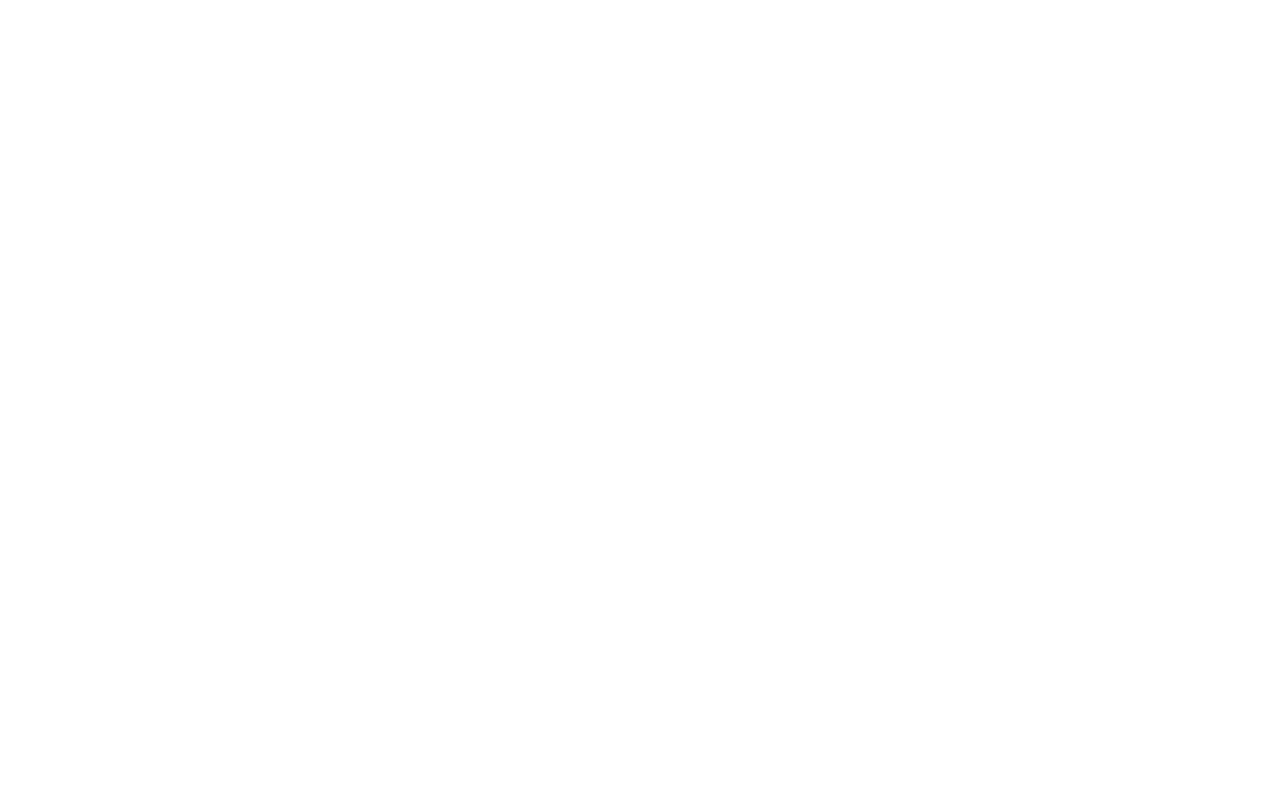
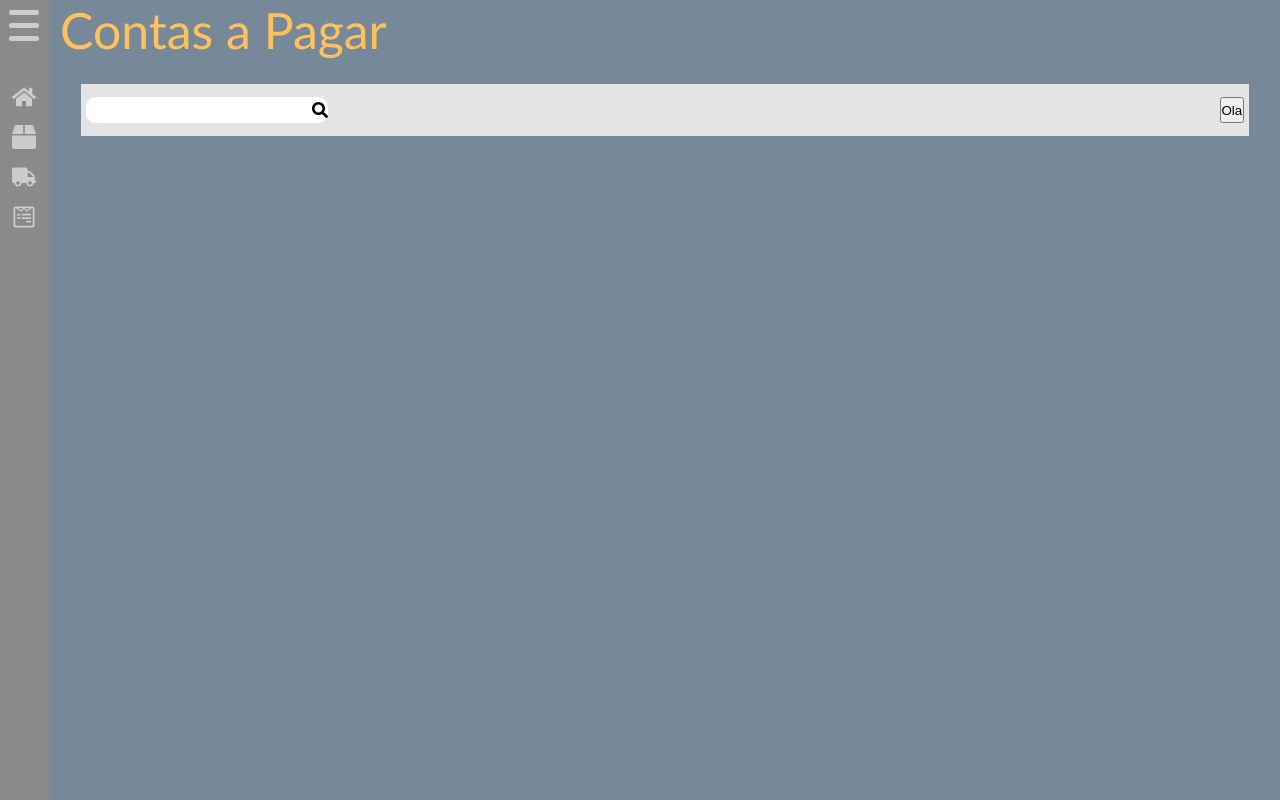
Before and after one commit to Miiashiro/Projeto-ERP-front, a React (Create React App) app: page /Contas in a window 1280 px wide. Before the commit this address had no page. Built offline with nearby package versions, Linux system fonts and the light colour scheme.

Commit message:
Página de contas a pagar

```diff
--- a/src/App.js
+++ b/src/App.js
@@ -1,4 +1,5 @@
 import { BrowserRouter, Routes, Route } from "react-router-dom";
+import Account from "./Pages/Account/account";
 import Home from "./Pages/Home/home";
 import Product from "./Pages/Product/product";
 import Login from "./Pages/Start/login";
@@ -14,6 +15,7 @@
         <Route path="/Home" element={<Home/>} />
         <Route path="/Produto" element={<Product/>} />
         <Route path="/Fornecedor" element={<Fornecedor />} />
+        <Route path="/Contas" element={<Account />} />
       </Routes>
     </BrowserRouter>
   );
--- a/src/Components/SideBar/sidebar.js
+++ b/src/Components/SideBar/sidebar.js
@@ -1,5 +1,5 @@
 import React, { useState } from 'react'
-import { FaBox, FaHome, FaTruck } from "react-icons/fa";
+import { FaBox, FaHome, FaTruck, FaWpforms } from "react-icons/fa";
 import { NavLink } from 'react-router-dom';
 import "./sidebar.css"
 
@@ -21,6 +21,11 @@
             path: "/Fornecedor",
             name: "Fornecedor",
             icon: <FaTruck />
+        },
+        {
+            path: "/Contas",
+            name: "Contas a Pagar",
+            icon: <FaWpforms />
         }
     ]
 
--- /dev/null
+++ b/src/Pages/Account/account.js
@@ -0,0 +1,21 @@
+import React from "react";
+import { FaSearch } from "react-icons/fa";
+import LayoutComponent from "../../Components/LayoutComponentUsual/layoutComponent";
+import LayoutFilter from "../../Components/LayoutFilter/layoutFilter";
+
+function Account(){
+    return(
+        <LayoutComponent title="Contas a Pagar">
+            <LayoutFilter>
+                <div className="wrap-search">
+                    <input type="search" />
+                    <FaSearch />
+                </div>
+
+                <button>Ola</button>
+            </LayoutFilter>
+        </LayoutComponent>
+    )
+}
+
+export default Account
--- a/src/Pages/Supllier/supllier.js
+++ b/src/Pages/Supllier/supllier.js
@@ -9,6 +9,7 @@
 function Fornecedor() {
 
     const [filter, setFilter] = useState("")
+
     return (
         <LayoutComponent title="Fornecedor">
             <LayoutFilter>
```
